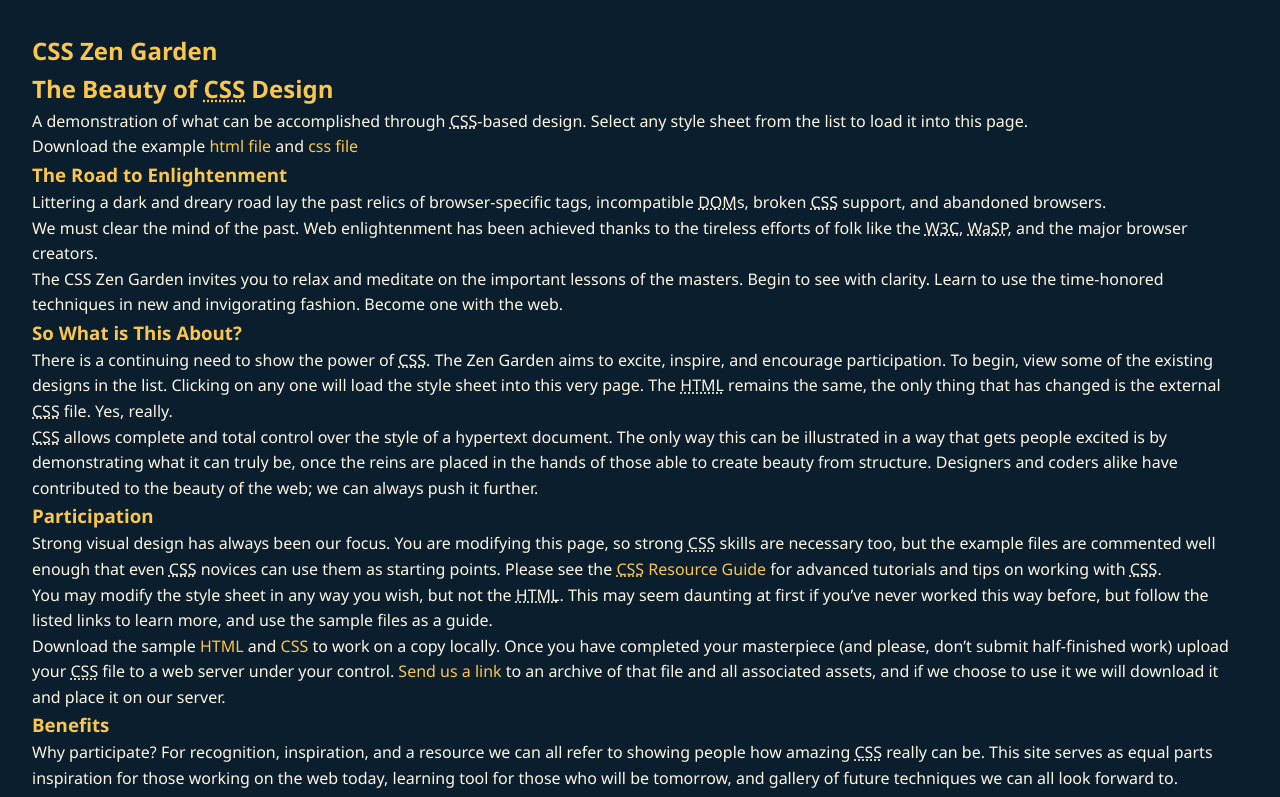
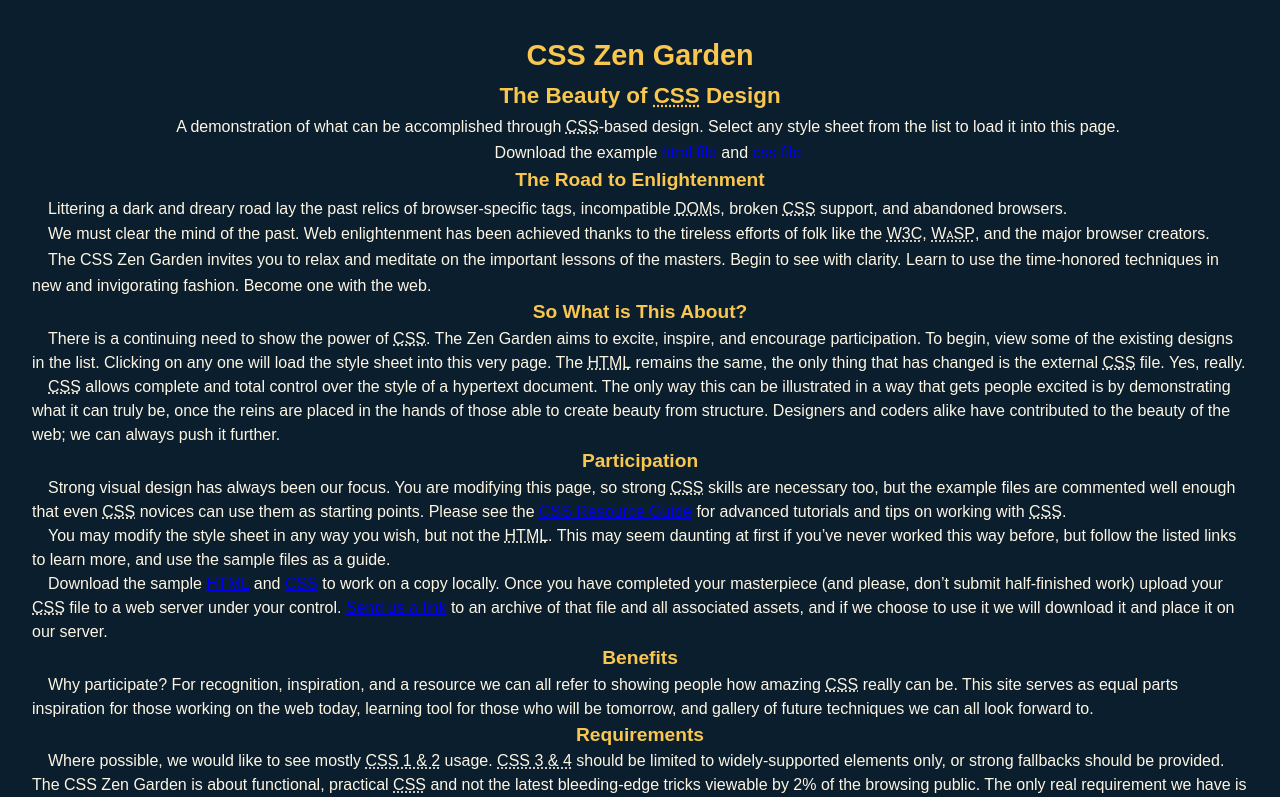
Before and after one commit to OctavioAugusto532/zen-garden, a plain HTML site: page CSS-zen.html/index.html in a window 1280 px wide. Shown: the top 797 px of the page. Drawn offline with Linux system fonts and the light colour scheme.

Commit message:
Update style.css

```diff
--- a/CSS-zen.html/style.css
+++ b/CSS-zen.html/style.css
@@ -1,27 +1,49 @@
 @charset "UTF-8";
+
 * {
   margin: 0;
   padding: 0;
   box-sizing: border-box;
 }
-
 body {
-  font-family: 'Segoe UI', sans-serif;
+  width: 1000px
+  margin: 0 auto;
+  font-family: sans-serif;
   background-color: #0b1e2d;
   color: #fdf6e3;
   line-height: 1.6;
   padding: 2rem;
 }
 
+p {
+  text-indent: 1em;
+}
+
 h1, h2, h3 {
+  text-align: center;
   color: #f9c74f;
 }
 
-a {
-  color: #f9c74f;
-  text-decoration: none;
+h1 {
+  font-size: 1.8rem;
 }
 
-a:hover {
-  text-decoration: underline;
+h2 {
+  font-size: 1.4rem;
 }
+
+h3 {
+  font-size: 1.2rem;
+}
+
+.summary {
+  text-align: center;
+}
+
+.main {
+  line-height: 1.5;
+}
+
+abbr {
+  font-variant: small-caps;
+}
```
